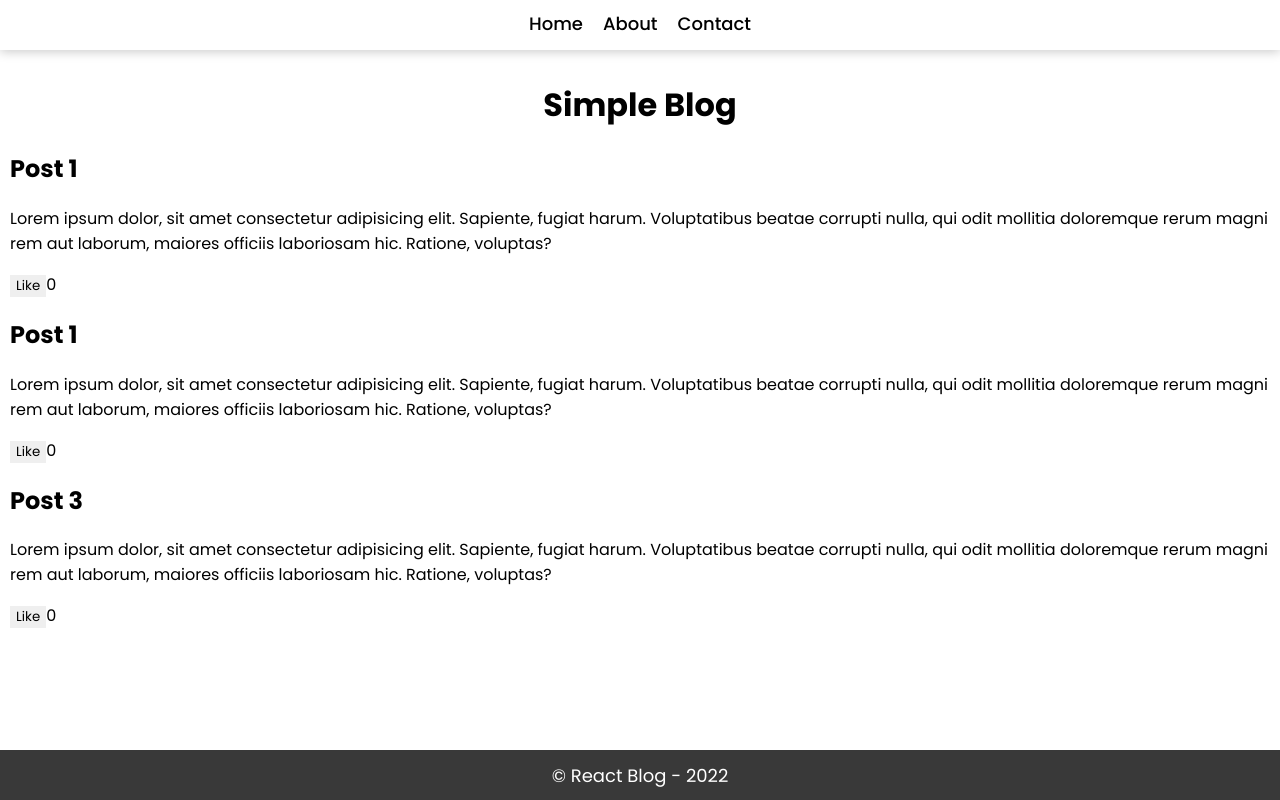
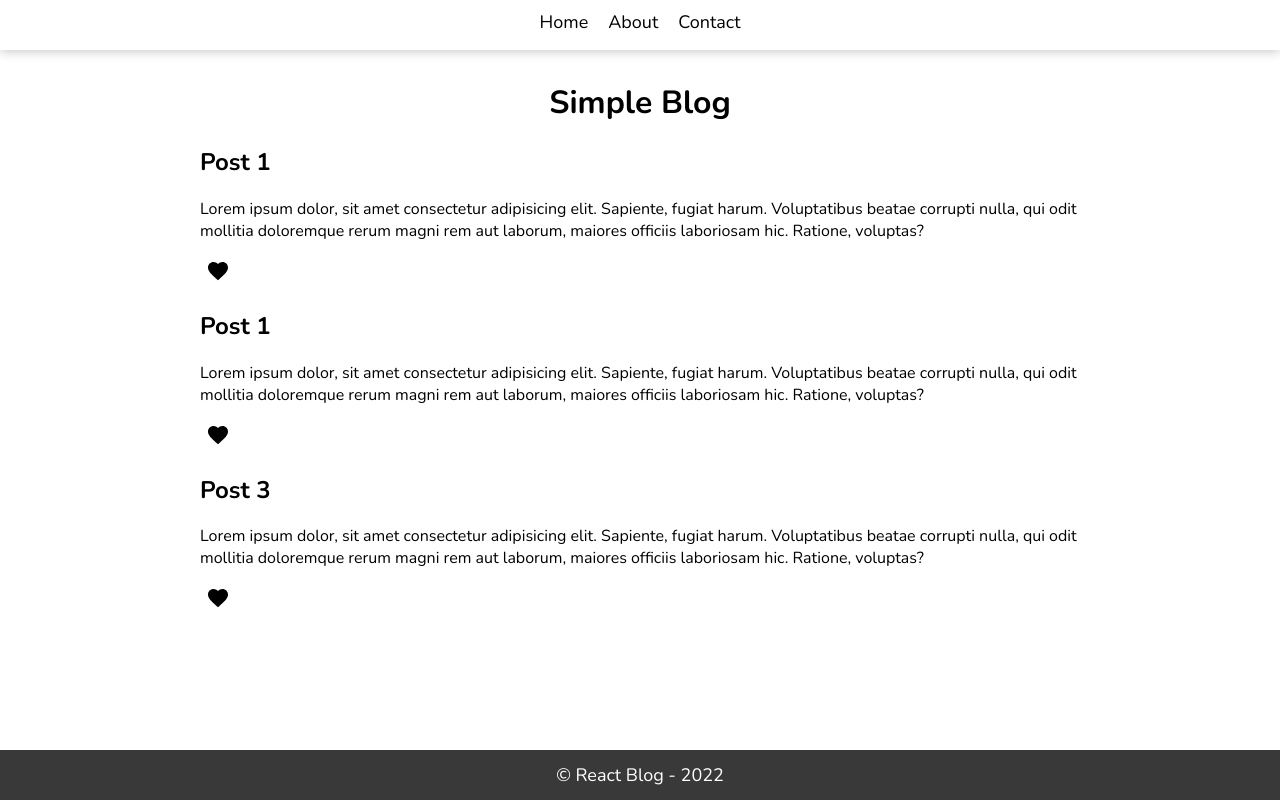
Before and after one commit to dakovlen/kaspian, a React (Create React App) app: page / in a window 1280 px wide. Built offline with nearby package versions, Linux system fonts and the light colour scheme.

Commit message:
Add local storage, styling wrap

```diff
--- a/package.json
+++ b/package.json
@@ -3,12 +3,18 @@
   "version": "0.1.0",
   "private": true,
   "dependencies": {
+    "@emotion/react": "^11.9.3",
+    "@emotion/styled": "^11.9.3",
+    "@mui/icons-material": "^5.8.4",
+    "@mui/material": "^5.8.6",
+    "@mui/styled-engine-sc": "^5.8.0",
     "@testing-library/jest-dom": "^5.16.4",
     "@testing-library/react": "^13.3.0",
     "@testing-library/user-event": "^13.5.0",
     "react": "^18.1.0",
     "react-dom": "^18.1.0",
     "react-scripts": "5.0.1",
+    "styled-components": "^5.3.5",
     "web-vitals": "^2.1.4"
   },
   "scripts": {
--- a/src/App.css
+++ b/src/App.css
@@ -1,3 +1,60 @@
+@import url('https://fonts.googleapis.com/css2?family=Nunito:wght@300;400;600;700;800;900&display=swap');
+
+* {
+  box-sizing: border-box
+}
+
+body {
+  margin: 0;
+  font-family: 'Nunito', sans-serif;
+}
+
+a {
+  text-decoration: none
+}
+
 button {
+  outline: unset;
+  border: none;
+  background-color: unset;
   cursor: pointer;
 }
+
+input, textarea {
+  outline: unset;
+  border: 0;
+}
+
+input, button, textarea {
+  font-family: "Nunito", sans-serif;
+  font-size: 16px;
+}
+
+main {
+  padding: 10px;
+  min-height: calc(100vh - 100px);
+  width: 900px;
+  margin: 0 auto;
+}
+
+h1 {
+  text-align: center;
+}
+
+/* .blackBtn {
+  padding: 5px 15px;
+  border-radius: 16px;
+  background-color: black;
+  color: white;
+  transition: .2s;
+}
+
+.blackBtn:hover {
+  background-color: rgba(1, 1, 1, 0.8)
+}
+
+.preloader {
+  position: absolute;
+  left: 50%;
+  top: 50%;
+} */
--- a/src/components/BlogContent/BlogContent.js
+++ b/src/components/BlogContent/BlogContent.js
@@ -5,16 +5,18 @@ import { BlogCard } from "./components/BlogCard";
 
 export class BlogContent extends Component {
   state = {
-    blogArr: posts
+    blogArr: JSON.parse(localStorage.getItem('blogPosts')) || posts
   }
 
   likePost = pos => {
-    const temp =this.state.blogArr;
-    temp[pos].likeCount++
+    const temp = [...this.state.blogArr];
+    temp[pos].liked = !temp[pos].liked
 
     this.setState({
       blogArr: temp
     })
+
+    localStorage.setItem('blogPosts', JSON.stringify(temp))
   }
 
   render() {
@@ -24,7 +26,7 @@ export class BlogContent extends Component {
           key={item.id}
           title={item.title}
           description={item.description}
-          likeCount={item.likeCount}
+          liked={item.liked}
           likePost={() => this.likePost(pos)}
         />
       );
--- a/src/components/BlogContent/components/BlogCard.js
+++ b/src/components/BlogContent/components/BlogCard.js
@@ -1,12 +1,24 @@
-export const BlogCard = ({title, description, likeCount, likePost}) => {
+import FavoriteIcon from '@mui/icons-material/Favorite';
+
+import './BlogCard.css'
+
+export const BlogCard = ({
+  title,
+  description,
+  liked,
+  likePost
+}) => {
+
+  const heartFill = liked ? 'crimson' : 'black'
 
   return (
     <div className="post">
       <h2>{title}</h2>
       <p>{description}</p>
       <div>
-        <button onClick={ likePost }>Like</button>
-        { likeCount }
+        <button onClick={ likePost }>
+          <FavoriteIcon style={{fill: heartFill}}/>
+        </button>
       </div>
     </div>
   )
--- a/src/shared/projectData.js
+++ b/src/shared/projectData.js
@@ -4,20 +4,20 @@ export const posts = [
     title: "Post 1",
     description:
       "Lorem ipsum dolor, sit amet consectetur adipisicing elit. Sapiente, fugiat harum. Voluptatibus beatae corrupti nulla, qui odit mollitia doloremque rerum magni rem aut laborum, maiores officiis laboriosam hic. Ratione, voluptas?",
-    likeCount: 0
+    liked: false,
   },
   {
     id: 2,
     title: "Post 1",
     description:
       "Lorem ipsum dolor, sit amet consectetur adipisicing elit. Sapiente, fugiat harum. Voluptatibus beatae corrupti nulla, qui odit mollitia doloremque rerum magni rem aut laborum, maiores officiis laboriosam hic. Ratione, voluptas?",
-    likeCount: 0
+    liked: false,
   },
   {
     id: 3,
     title: "Post 3",
     description:
       "Lorem ipsum dolor, sit amet consectetur adipisicing elit. Sapiente, fugiat harum. Voluptatibus beatae corrupti nulla, qui odit mollitia doloremque rerum magni rem aut laborum, maiores officiis laboriosam hic. Ratione, voluptas?",
-    likeCount: 0
+    liked: false,
   },
 ];
```
Also changed, not shown: components/Header.jsx (deleted, +0 -34 lines), src/assets/img/heart.svg (added), 1 other file (tests, documents, lock files or other folders).
